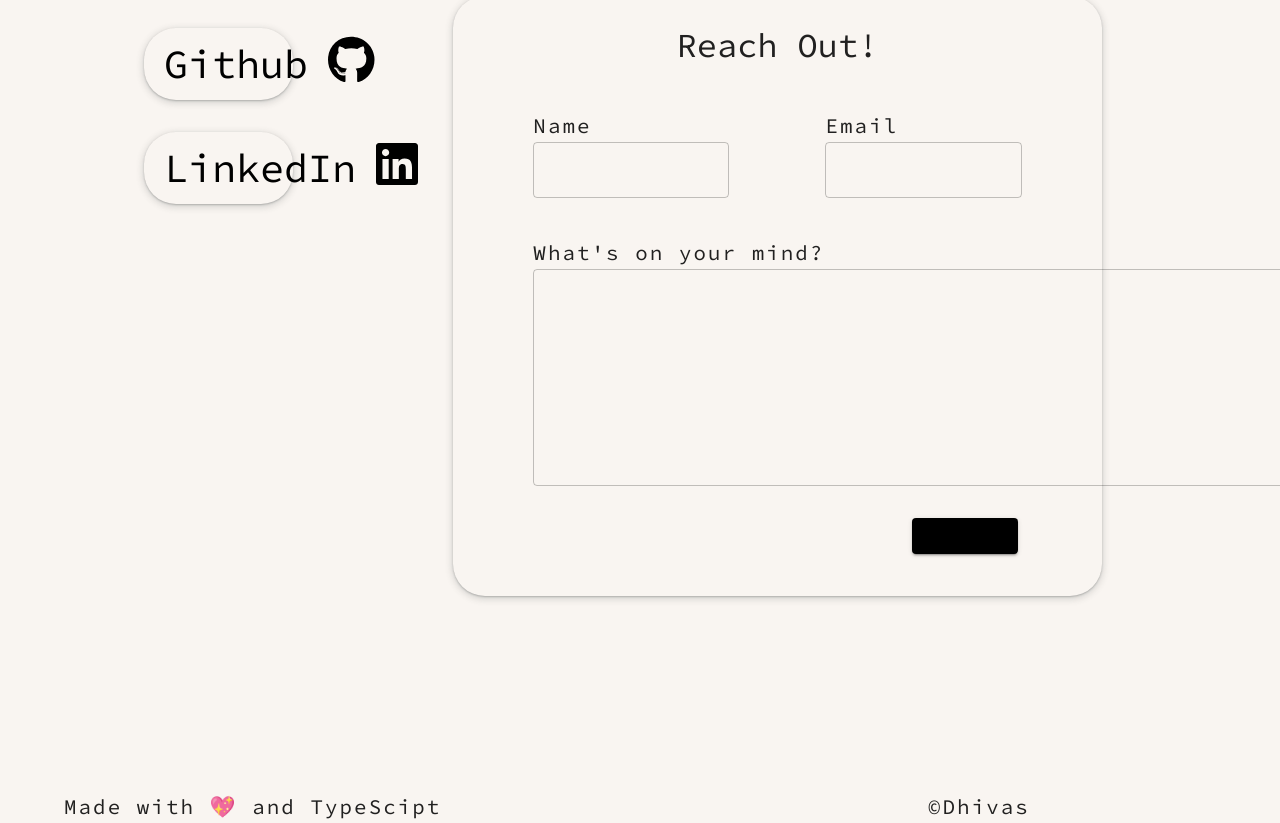
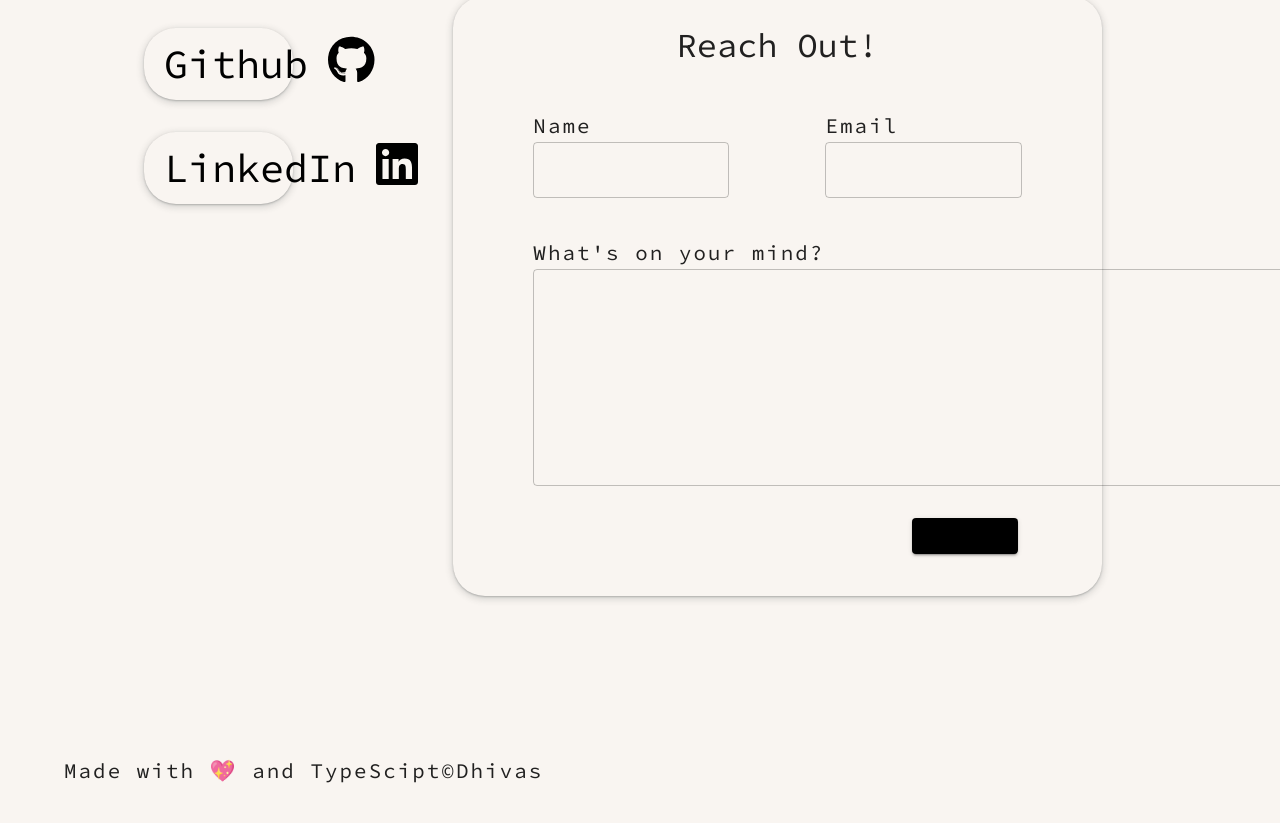
Before and after one commit to Dhivas-Sugumar/Personal-Site, a Next.js app: page / in a window 1280 px wide. Shown: the part 5533-6356 px from the top of the page. After the commit the page ends 6320 px from the top, so only its background shows below. Built offline with nearby package versions, Linux system fonts and the light colour scheme.

Commit message:
Fixed padding for footer.

```diff
--- a/lib/types.ts
+++ b/lib/types.ts
@@ -46,6 +46,10 @@ export type ProjectItemProps = {
     technologies: Array<ReactElement>
 }
 
+export type StyledFooterContentProps = {
+    alignment?: string
+}
+
 export interface ToolTipProps {
     proficiency: string;
   }
--- a/src/components/footer/Footer.styles.ts
+++ b/src/components/footer/Footer.styles.ts
@@ -1,8 +1,19 @@
 import styled from "@emotion/styled";
+import { StyledFooterContentProps } from "../../../lib/types";
+import { H4 } from "../../styles/styles";
 
-const StyledFooterContainer = styled.footer`
-padding: 5em 4em 0 4em;
+const StyledFooter = styled.footer`
+    padding: 5em 4em 0 4em;
+`
+
+const StyledFooterContainer = styled.div`
+    display: flex;
+    flex-direction: row;
 
 `
 
-export {StyledFooterContainer}
+const StyledFooterContent = styled(H4)<StyledFooterContentProps>`
+    text-align: end;
+`
+
+export {StyledFooter, StyledFooterContainer, StyledFooterContent}
--- a/src/components/footer/Footer.tsx
+++ b/src/components/footer/Footer.tsx
@@ -1,20 +1,14 @@
 import React from "react";
-import { H3, H4 } from "../../styles/styles";
-import { StyledFooterContainer } from "./Footer.styles";
+import { StyledFooter, StyledFooterContainer, StyledFooterContent} from "./Footer.styles";
 
 const Footer : React.FC = () => {
     return (
-        <StyledFooterContainer>
-            <div className="flex flex-row mt-9">
-                <div className="basis-9/12">
-                <H4>Made with 💖 and TypeScipt</H4>
-                </div>
-                <div className="basis-1/12 self-end">
-                <H4>©Dhivas</H4>
-
-                </div>
-            </div>
-        </StyledFooterContainer>
+        <StyledFooter>
+            <StyledFooterContainer>
+                <StyledFooterContent alignment="start">Made with 💖 and TypeScipt</StyledFooterContent>
+                <StyledFooterContent>©Dhivas</StyledFooterContent>
+            </StyledFooterContainer>
+        </StyledFooter>
     )
 }
 
```
